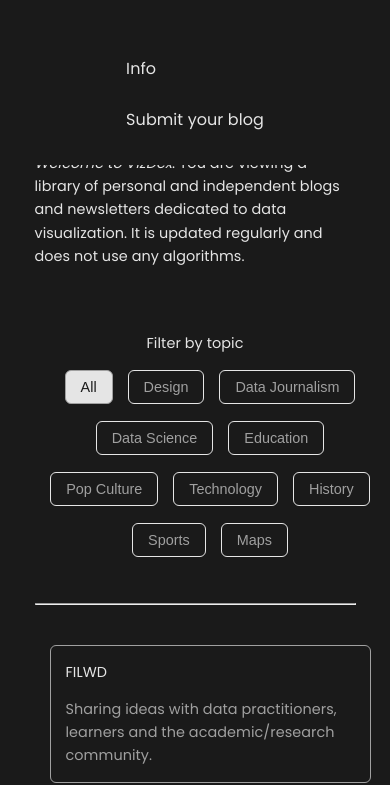
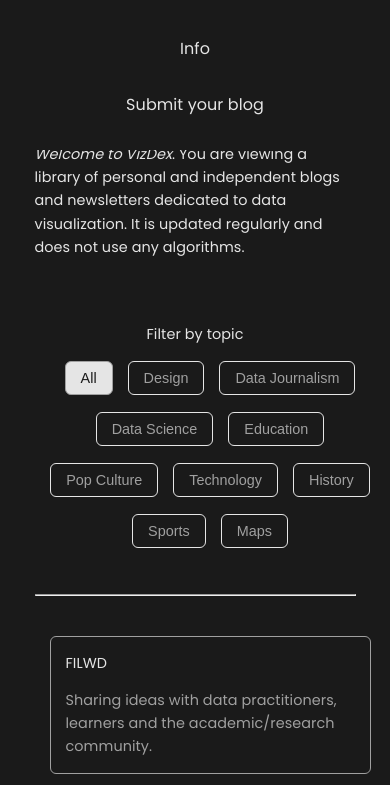
Before and after one commit to wcareri/vizdex, a plain HTML site: page index.html in a window 390 px wide. Shown: the part 65-850 px from the top of the page. Drawn offline with Linux system fonts and the light colour scheme.

Commit message:
Update css.css

```diff
--- a/assets/css.css
+++ b/assets/css.css
@@ -39,7 +39,8 @@ html {
     font-style: normal;
     line-height: 1.6;
     letter-spacing: 0.005em;
-
+    text-align: center;
+    width: 100%;
     display: flex;
     justify-content: space-between;
     align-items: center;
@@ -85,26 +86,31 @@ html {
         align-items: center;
         width: 90vw;
         padding: 1.5rem 0;
-        gap: 15px;
+        gap: 0;
     }
 
     .header-logo {
         height: 30px;
-        margin-bottom: 10px;
+        margin-bottom: 15px;
+    }
+
+    .header-buttons {
+        flex-direction: column;
+        gap: 15px;
+        margin-top: 0;
+        align-items: center;
+        width: 100%;
     }
 
     .header-nav a {
         padding: 0.5em 0;
-    }
-
-    .header-buttons {
-        flex-direction: column;
-        gap: 10px;
-        margin-top: 10px;
+        text-align: center;
+        width: 100%;
     }
 
     body .content {
-        margin-top: calc(6rem + 3rem) !important;
+        padding-top: 150px;
+        margin-top: 0 !important;
     }
 }
 
@@ -295,7 +301,6 @@ p {
 
     .content {
         width: 90vw;
-        margin-top: 2rem !important;
         padding: 15px;
         box-sizing: border-box;
     }
```
